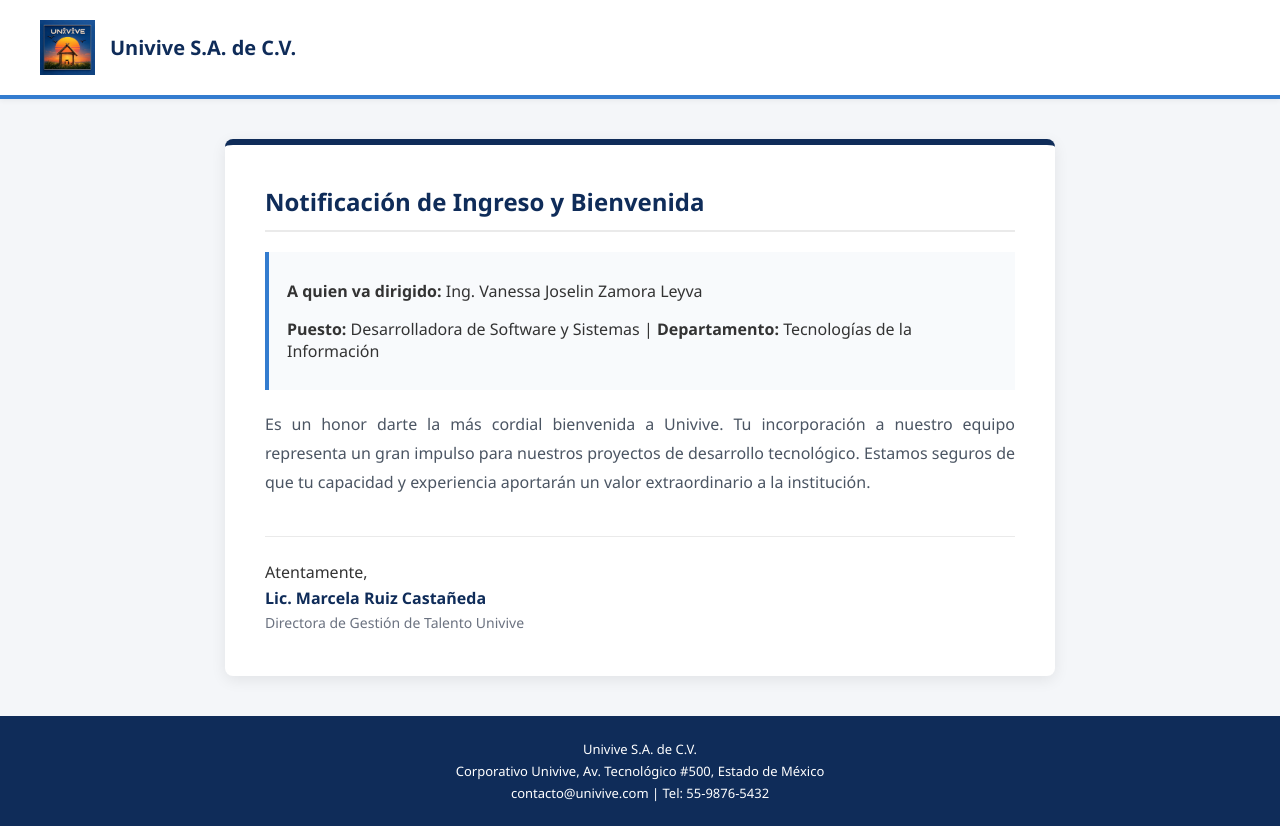
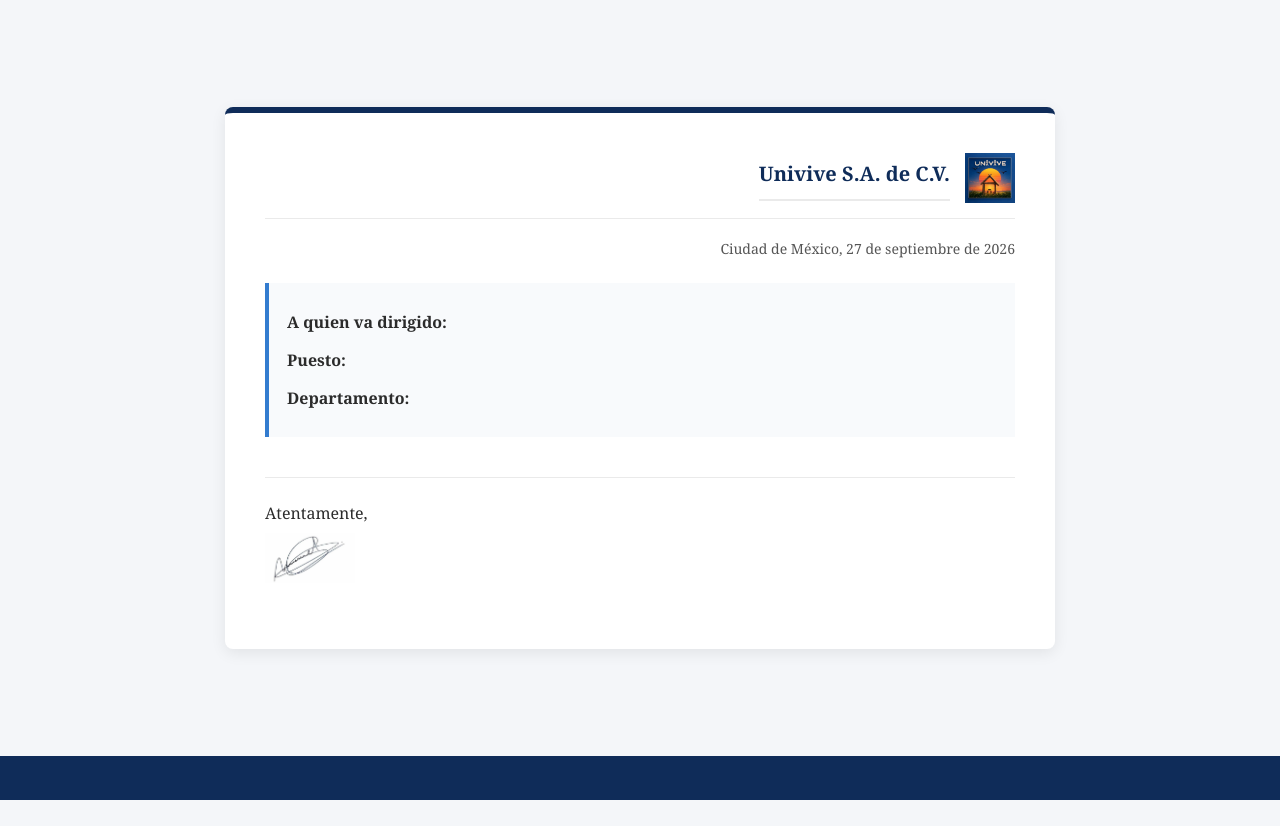
Before and after one commit to vz0355597-gif/Practica_Bienvenida, a website: page index.html in a window 1280 px wide. After the commit the page ends 800 px from the top, so only its background shows below. Drawn offline with Linux system fonts and the light colour scheme; no server answers.

Commit message:
Respaldo final funcionando con Node y MongoDB

```diff
--- a/index.html
+++ b/index.html
@@ -11,36 +11,13 @@
             --bg: #f4f6f9;
         }
         body {
-            font-family: 'Segoe UI', Tahoma, Geneva, Verdana, sans-serif;
+    font-family: 'Georgia', 'Times New Roman', serif;
     background-color: var(--bg);
-            color: #333;
+    color: #2b2b2b;
     margin: 0;
     display: flex;
     flex-direction: column;
     min-height: 100vh;
-        }
-        header {
-            background: #fff;
-            border-bottom: 4px solid var(--secondary);
-            padding: 20px 40px;
-            display: flex;
-            align-items: center;
-            box-shadow: 0 2px 5px rgba(0,0,0,0.05);
-        }
-        .logo-box {
-            display: flex;
-            align-items: center;
-            gap: 15px;
-        }
-        .logo-box img {
-            width: 55px;
-            height: 55px;
-            object-fit: contain;
-        }
-        .logo-box h1 {
-            font-size: 20px;
-            color: var(--primary);
-            margin: 0;
         }
         main {
             flex: 1;
@@ -57,6 +34,28 @@
             border-radius: 8px;
             box-shadow: 0 4px 15px rgba(0,0,0,0.08);
             border-top: 6px solid var(--primary);
+        }
+        /* Logo alineado*/
+        .header-logo {
+            text-align: right;
+            margin-bottom: 10px;
+        }
+        .header-logo img {
+            width: 55px;
+            height: 55px;
+            object-fit: contain;
+        }
+        .divider {
+            border: none;
+            border-top: 1px solid #eaeaea;
+            margin-bottom: 20px;
+        }
+        /* Fecha alineada*/
+        .fecha-box {
+            text-align: right;
+            font-size: 14px;
+            color: #555;
+            margin-bottom: 25px;
         }
         .carta h2 {
             color: var(--primary);
@@ -98,26 +97,44 @@
 </head>
 <body>
 
-    <header>
-        <div class="logo-box">
-            <img id="logo" src="" alt="Logo">
-            <h1 id="empresa-nombre">Cargando...</h1>
-        </div>
-    </header>
-
     <main>
         <div class="carta">
-            <h2>Notificación de Ingreso y Bienvenida</h2>
+    <!-- Encabezado con Logo -->
+    <div style="display: flex; justify-content: flex-end; align-items: center; gap: 15px; margin-bottom: 10px;">
+    <h2 id="empresa-nombre" style="color: #0f2c59; margin: 0; font-size: 20px; text-align: right;">Univive S.A. de C.V.</h2>
+    <div class="header-logo" style="margin: 0;">
+        <img id="logo" src="logo.jpeg" alt="Logo" style="width: 50px; height: 50px; object-fit: contain;">
+    </div>
+</div>
+<hr class="divider">
+    <!-- Fecha -->
+    <div class="fecha-box" id="fecha">
+        Ciudad de México, 27 de septiembre de 2026
+    </div>
 
             <div class="info-destinatario">
                 <p><strong>A quien va dirigido:</strong> <span id="destinatario"></span></p>
-                <p><strong>Puesto:</strong> <span id="puesto"></span> | <strong>Departamento:</strong> <span id="depto"></span></p>
+                <p><strong>Puesto:</strong> <span id="puesto"></span>
+                <p></p>   <strong>Departamento:</strong> <span id="depto"></span></p>
             </div>
 
-            <p class="texto-mensaje" id="mensaje"></p>
+            <div class="texto-mensaje">
+    <!-- El saludo-->
+    <p id="saludo" style="font-family: 'Georgia', serif; font-style: italic; font-weight: bold; font-size: 16px; color: #111; margin-bottom: 15px;"></p>
+
+    <!-- El cuerpo del mensaje abajo -->
+    <p id="mensaje"></p>
+</div>
 
             <div class="firma">
     <p>Atentamente,</p>
+    <!-- AQUÍ AGREGAMOS LA IMAGEN DE LA FIRMA -->
+    <div>
+        <img id="firma-img" src="marcela.jpg" alt="Firma" style="max-height: 50px; margin: 5px 0; object-fit: contain;">
+    </div>
+    <p class="nombre-firma" id="remitente"></p>
+    <p id="cargo" style="color: #6b7280; font-size: 14px;"></p>
+</div>
                 <p class="nombre-firma" id="remitente"></p>
                 <p id="cargo" style="color: #6b7280; font-size: 14px;"></p>
             </div>
@@ -131,28 +148,34 @@
     </footer>
 
     <script>
-        // Lee el archivo JSON local y pinta los datos en la página
-        fetch('datos.json')
+        // Esta es la línea clave del fetch que puedes borrar y volver a pegar en tu presentación
+       fetch('http://localhost:3000/api/bienvenida/json')
         .then(res => res.json())
         .then(data => {
-                document.getElementById('logo').src = data.empresa.logo || '';
-                document.getElementById('empresa-nombre').textContent = data.empresa.nombre || 'Empresa';
+            document.getElementById('logo').src = 'logo.jpeg';
 
-                document.getElementById('destinatario').textContent = data.bienvenida.destinatario || 'N/D';
-                document.getElementById('puesto').textContent = data.bienvenida.puesto || 'N/D';
-                document.getElementById('depto').textContent = data.bienvenida.departamento || 'N/D';
-                document.getElementById('mensaje').textContent = data.bienvenida.mensaje || 'N/D';
-                document.getElementById('remitente').textContent = data.bienvenida.remitente || 'N/D';
-                document.getElementById('cargo').textContent = data.bienvenida.cargoRemitente || 'N/D';
+            // Aquí lee el nombre de la empresa que te está mandando tu server.js
+            // (Asegúrate de cambiar 'nombre' por la variable exacta que tenga tu JSON, ej: data.empresa.nombre o data.nombre)
+            document.getElementById('empresa-nombre').textContent = data.empresa.nombre || 'Univive S.A. de C.V.';
 
-                document.getElementById('f-nombre').textContent = data.empresa.nombre || '';
-                document.getElementById('f-dir').textContent = data.empresa.direccion || '';
-                document.getElementById('f-cont').textContent = data.empresa.contacto || '';
+            if(data.bienvenida.fecha) {
+                document.getElementById('fecha').textContent = data.bienvenida.fecha;
+            }
+
+            // Limpiamos el título profesional (Ing., Lic., etc.) para agarrar únicamente tu nombre
+let nombreCompleto = data.bienvenida.destinatario || '';
+let nombreLimpio = nombreCompleto.replace(/^(Ing\.|Lic\.|Dr\.|Mtro\.|C\.)\s*/i, '');
+let primerNombre = nombreLimpio.split(' ')[0] || 'Vanessa';
+
+            document.getElementById('destinatario').textContent = data.bienvenida.destinatario || '';
+            document.getElementById('puesto').textContent = data.bienvenida.puesto || '';
+            document.getElementById('depto').textContent = data.bienvenida.departamento || '';
+            document.getElementById('saludo').textContent = "Estimado(a) " + primerNombre + ":";
+            document.getElementById('mensaje').textContent = data.bienvenida.mensaje || '';
+            document.getElementById('remitente').textContent = data.bienvenida.remitente || '';
+            document.getElementById('cargo').textContent = data.bienvenida.cargoRemitente || '';
         })
-            .catch(err => {
-                console.error("Error al cargar los datos:", err);
-                alert("Error al cargar el archivo de datos.");
-            });
+        .catch(err => console.error("Error:", err));
     </script>
 </body>
 </html>
```
Also changed, not shown: index.xml.html (+5 -4 lines), server.js (+5 -5 lines), marcela.jpg (added). Lines whose indentation alone changed are shown as unchanged.
